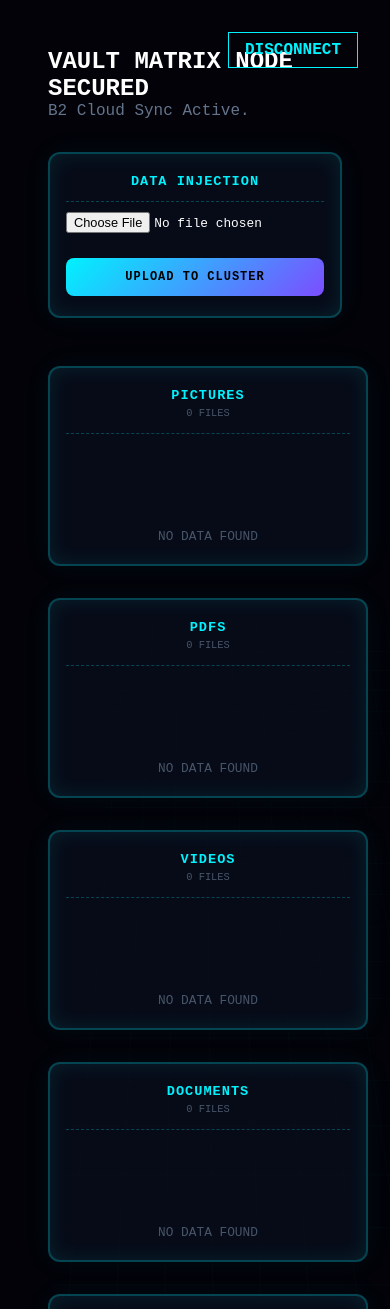
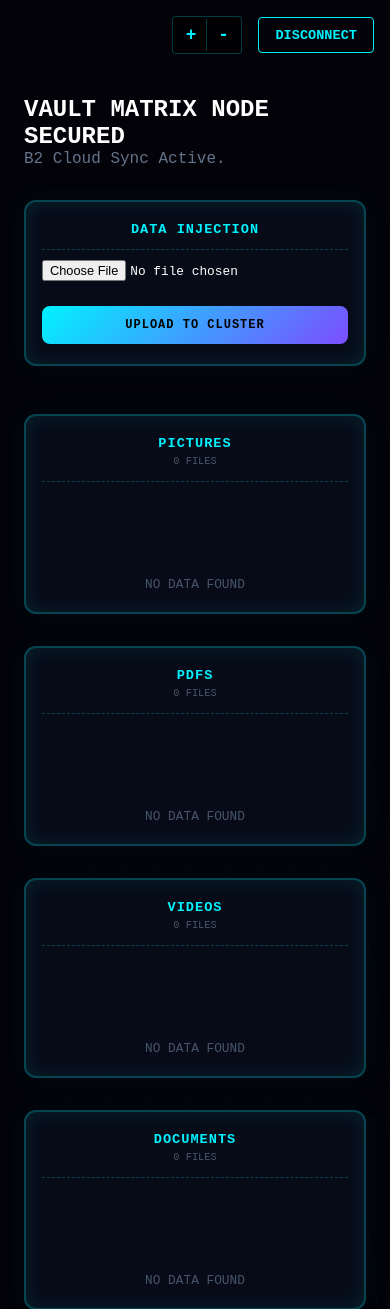
Before and after one commit to jameschowdhurychowdhury-jpg/my-secure-vault, a Flask app: page / in a window 390 px wide; the page is wider, and only the part inside the window is pictured. Shown: the top 1309 px of that part. Run offline with Flask 3, Linux system fonts and the light colour scheme; the visitor is signed in with stand-in values (Sample User, id 1); data that the repository does not hold is empty.

Commit message:
Add static top-right zoom cluster array to dashboard layout

````diff
--- a/templates/dashboard.html
+++ b/templates/dashboard.html
@@ -2,15 +2,26 @@
 <html lang="en">
 <head>
     <meta charset="UTF-8">
+    <meta name="viewport" content="width=device-width, initial-scale=1.0">
     <title>CORE_MATRIX_V6.00 // VAULT</title>
     <link rel="stylesheet" href="{{ url_for('static', filename='css/cinematic.css') }}">
     <style>
         body { display: block; overflow: auto; padding: 3rem; }
-        .dashboard-container { max-width: 1200px; margin: 0 auto; position: relative; z-index: 5; }
+
+        /* Zoom Controller Canvas Target */
+        .dashboard-container {
+            max-width: 1200px;
+            margin: 0 auto;
+            position: relative;
+            z-index: 5;
+            transform-origin: top center;
+            transition: zoom 0.15s ease-out;
+            zoom: 1.0; /* Initial baseline scalar */
+        }
+
         .grid-container { display: grid; grid-template-columns: repeat(auto-fit, minmax(320px, 1fr)); gap: 2rem; margin-top: 2rem; }
         .upload-panel { width: 100%; max-width: 500px; margin-bottom: 3rem; left: 0; position: relative; height: auto; }
 
-        /* Updated Row & Interactive Button Architecture */
         .file-item { display: flex; flex-direction: column; background: rgba(0,0,0,0.6); padding: 0.75rem 1rem; border: 1px solid var(--border); margin-bottom: 0.75rem; border-radius: 4px; gap: 0.5rem; }
         .file-name { color: #f1f5f9; font-size: 0.85rem; font-weight: 500; word-break: break-all; }
         .action-button-group { display: flex; align-items: center; gap: 0.4rem; width: 100%; justify-content: flex-end; }
@@ -23,13 +34,80 @@
         .btn-delete { background: rgba(239, 68, 68, 0.2); color: #ef4444; border: 1px solid #ef4444; padding: 0.25rem 0.5rem; }
         .btn-delete:hover { background: #ef4444; color: #fff; }
 
-        .logout-btn { position: absolute; top: 2rem; right: 2rem; background: transparent; border: 1px solid var(--neon); color: var(--neon); padding: 0.5rem 1rem; cursor: pointer; text-decoration: none; z-index: 100; font-weight: bold; }
+        /* PERSISTENT CONTROLS: Placed directly in top-right corner, exempt from scaling metrics */
+        .control-panel-right {
+            position: absolute;
+            top: 2rem;
+            right: 2rem;
+            display: flex;
+            align-items: center;
+            gap: 1rem;
+            z-index: 100;
+        }
+
+        .zoom-cluster {
+            display: flex;
+            background: rgba(0, 0, 0, 0.6);
+            border: 1px solid var(--border);
+            border-radius: 4px;
+            padding: 2px;
+        }
+
+        .zoom-btn {
+            background: transparent;
+            border: none;
+            color: var(--neon);
+            width: 32px;
+            height: 32px;
+            font-size: 1.1rem;
+            font-weight: bold;
+            cursor: pointer;
+            display: flex;
+            align-items: center;
+            justify-content: center;
+            transition: all 0.2s;
+        }
+        .zoom-btn:hover {
+            background: rgba(0, 242, 254, 0.15);
+            text-shadow: 0 0 8px var(--neon);
+        }
+        .zoom-btn:first-child {
+            border-right: 1px solid var(--border);
+        }
+
+        .logout-btn {
+            background: transparent;
+            border: 1px solid var(--neon);
+            color: var(--neon);
+            padding: 0.5rem 1rem;
+            cursor: pointer;
+            text-decoration: none;
+            font-weight: bold;
+            font-size: 0.85rem;
+            border-radius: 4px;
+            height: 36px;
+            display: flex;
+            align-items: center;
+        }
         .logout-btn:hover { background: rgba(0, 242, 254, 0.1); }
+
+        /* Mobile adaptation for headers */
+        @media (max-width: 768px) {
+            body { padding: 1.5rem; padding-top: 6rem; }
+            .control-panel-right { top: 1rem; right: 1rem; width: dashed; }
+        }
     </style>
 </head>
 <body>
     <div class="grid-bg"></div>
-    <a href="{{ url_for('logout') }}" class="logout-btn">DISCONNECT</a>
+
+    <div class="control-panel-right">
+        <div class="zoom-cluster">
+            <button class="zoom-btn" onclick="modifyMatrixScale(0.1)" title="Zoom In">+</button>
+            <button class="zoom-btn" onclick="modifyMatrixScale(-0.1)" title="Zoom Out">-</button>
+        </div>
+        <a href="{{ url_for('logout') }}" class="logout-btn">DISCONNECT</a>
+    </div>
 
     {% with messages = get_flashed_messages(with_categories=true) %}
         {% if messages %}
@@ -41,7 +119,7 @@
         {% endif %}
     {% endwith %}
 
-    <div class="dashboard-container">
+    <div class="dashboard-container" id="matrixContainer">
         <h2>VAULT MATRIX NODE SECURED</h2>
         <p style="color: #64748b; margin-bottom: 2rem;">B2 Cloud Sync Active.</p>
 
@@ -72,15 +150,14 @@
 
                             <div class="action-button-group">
                                 <a href="{{ url_for('view_file', key=file.key) }}" target="_blank" class="btn-action btn-view">View</a>
-
                                 <a href="{{ url_for('download_file', key=file.key) }}" class="btn-action btn-download">Download</a>
-
                                 <form action="{{ url_for('delete_file') }}" method="POST" style="display:inline;">
                                     <input type="hidden" name="key" value="{{ file.key }}">
                                     <button type="submit" class="btn-action btn-delete">X</button>
                                 </form>
                             </div>
                         </div>
+                        ```html
                         {% endfor %}
                     {% else %}
                         <p style="color: #475569; font-size: 0.8rem; text-align: center; margin-top: 2rem;">NO DATA FOUND</p>
@@ -90,5 +167,16 @@
             {% endfor %}
         </div>
     </div>
+
+    <script>
+        let currentZoomFactor = 1.0;
+        const container = document.getElementById('matrixContainer');
+
+        function modifyMatrixScale(delta) {
+            // Clamps scalar safely between 0.6 (60%) and 1.8 (180%) bounds
+            currentZoomFactor = Math.max(0.6, Math.min(1.8, currentZoomFactor + delta));
+            container.style.zoom = currentZoomFactor;
+        }
+    </script>
 </body>
 </html>
````
